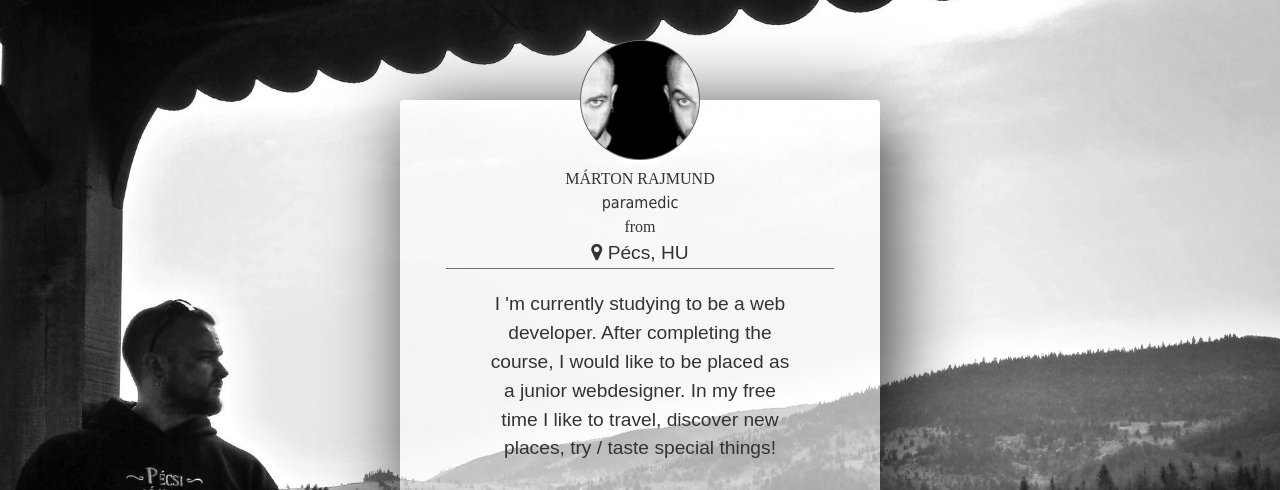
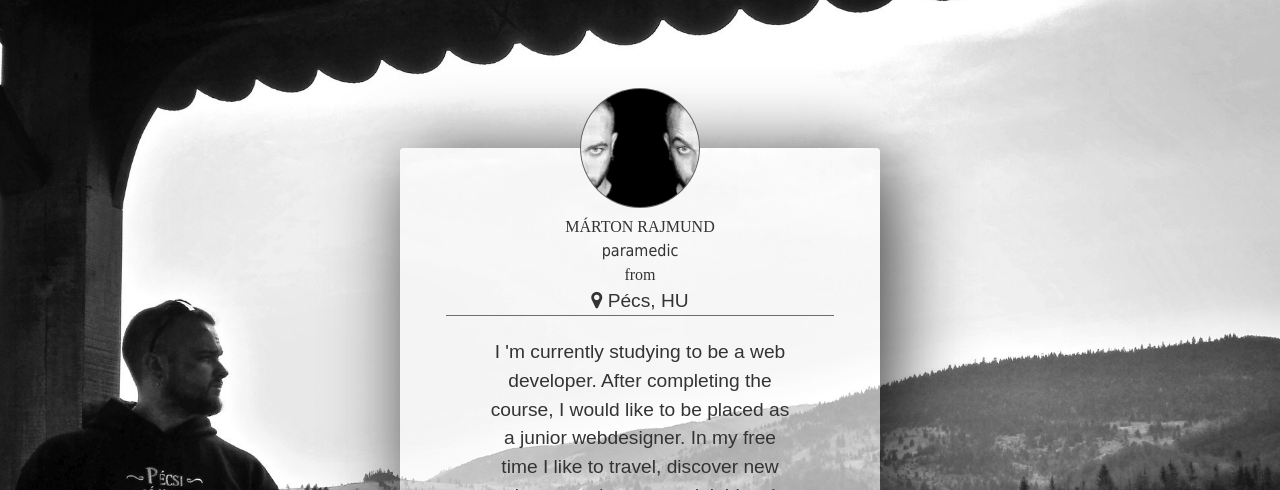
Before and after one commit to Destroy316/nevjegy, a plain HTML site: page index.html in a window 1280 px wide. Shown: the top 490 px of the page. Drawn offline with Linux system fonts and the light colour scheme.

Commit message:
your-commit-message

```diff
--- a/main.css
+++ b/main.css
@@ -59,7 +59,7 @@ body {
   border-top: 1px solid hsla(0, 0%, 30%, .8);
 }
   .head, .about {
-  margin-bottom: 10%;
+  margin-bottom: 0%;
 }
 
 .content {
@@ -84,9 +84,8 @@ img:hover {
   background-color: hsla(0, 0%, 100%, .5);
   border-radius: 4px;
   box-shadow: hsla(0, 0%, 0%, .8) 10px 10px 80px;
-  position: absolute;
-  top: 100px;
 }
+
 ul {
   list-style-type: none;
 }
```
